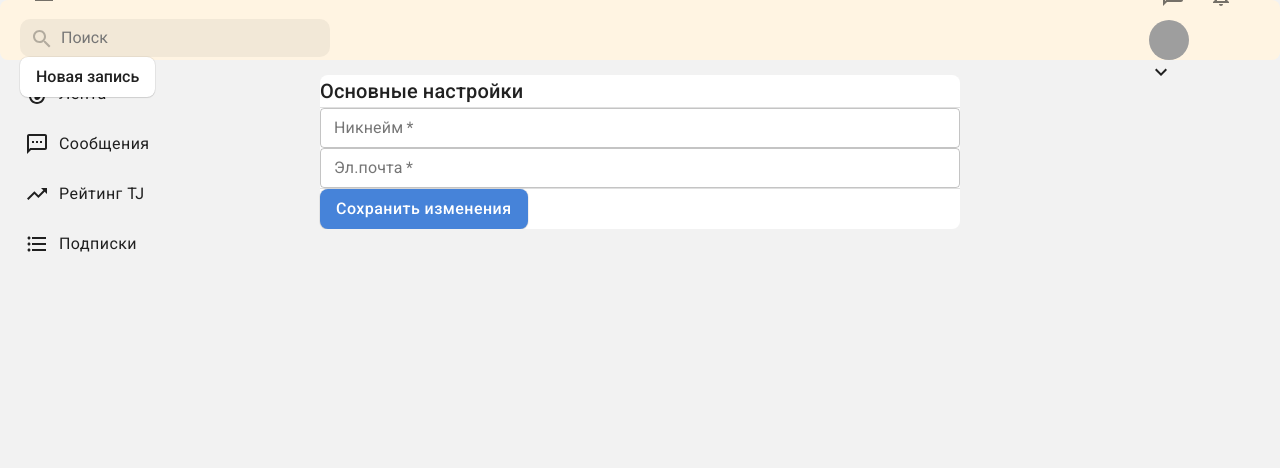
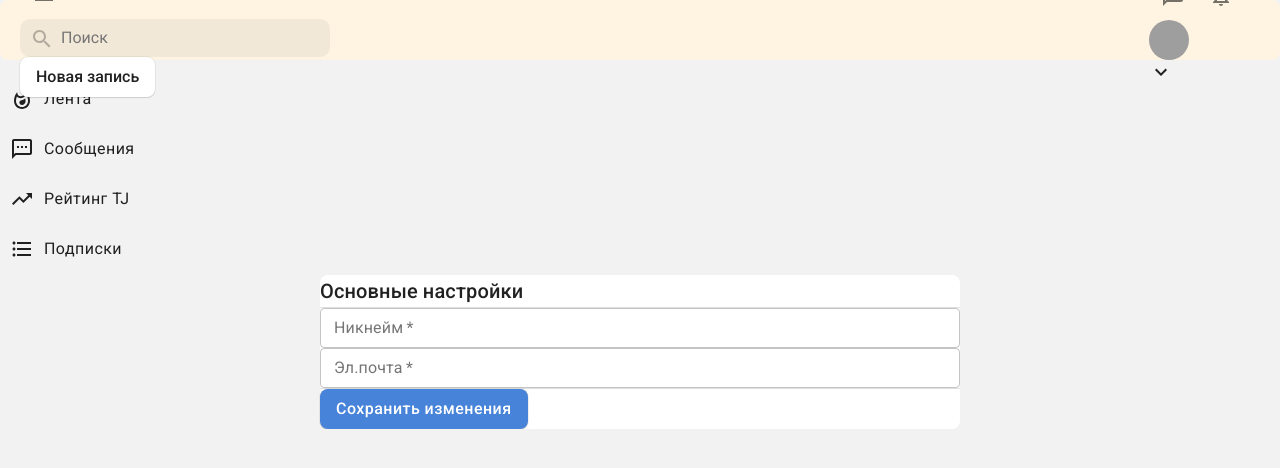
Before and after one commit to Saveliy113/tjournal-frontend, a Next.js app: page /profile/settings in a window 1280 px wide. Shown: the top 468 px of the page. Built offline with nearby package versions, Linux system fonts and the light colour scheme; grey boxes are pictures that could not be loaded.

Commit message:
Settings page added

```diff
--- a/components/LeftMenu/LeftMenu.module.scss
+++ b/components/LeftMenu/LeftMenu.module.scss
@@ -1,8 +1,9 @@
 .menu {
   width: 200px;
-  position: fixed;
-  top: 70px;
-  left: 15px;
+  position: sticky;
+  // top: 80px;
+  // left: 15px;
+
   ul {
     list-style: none;
     padding: 0;
--- a/pages/profile/settings.tsx
+++ b/pages/profile/settings.tsx
@@ -16,7 +16,7 @@ export default function Settings() {
         <Divider className="mt-20 mb-30" />
         <form>
           <TextField
-            className="mb-20"
+            className="mb-30"
             size="small"
             label="Никнейм"
             variant="outlined"
```
